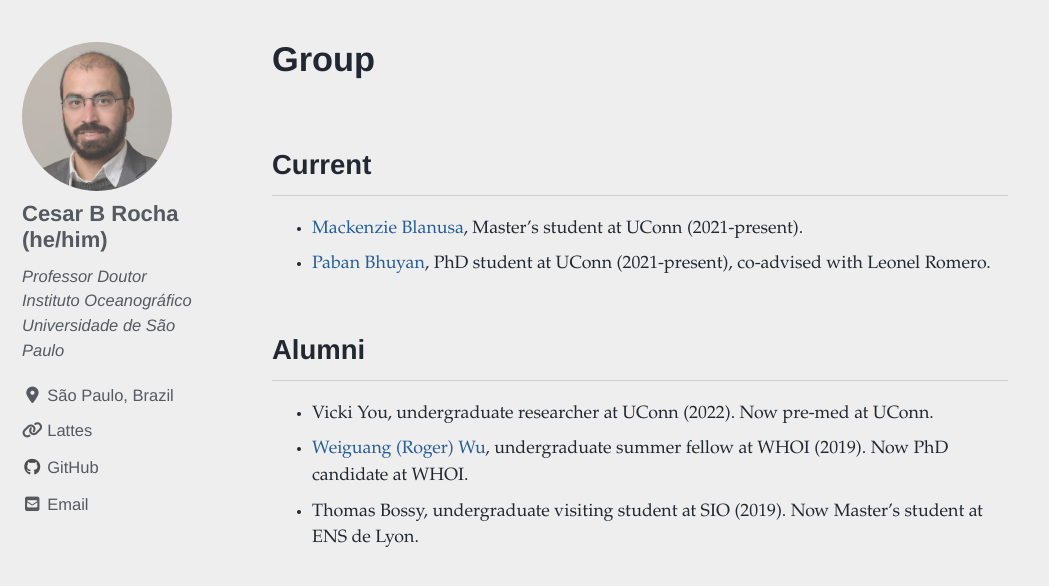
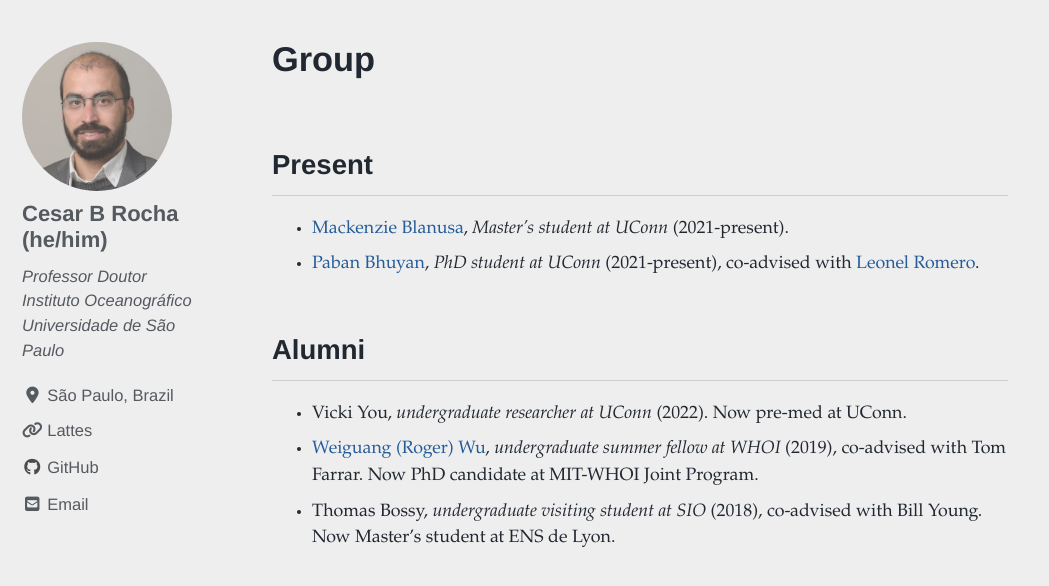
Before and after one commit to cesar-rocha/cesar-rocha.github.io, a Jekyll site: the page built from _pages/group.md, in a window 1280 px wide and 900 px high, scrolled down 972 px, cut to the strip 111-697 px from the top of the window. Shown: the whole strip, without its empty margins (0-1049 px from the left). Built offline with Jekyll 4.4.1, drawn with Linux system fonts in a browser that asks for light colours; cached includes are drawn as plain includes; nearby versions of some CDN libraries.

Commit message:
change link

```diff
--- a/_config.yml
+++ b/_config.yml
@@ -21,7 +21,7 @@ title_separator          : "|"
 subtitle                 : "Ocean and climate physics at USP" # site tagline that appears below site title in masthead
 name                     : "Cesar B Rocha"
 description              : "Physical Oceanography, Geophysical Fluid Dynamics, Climate Variability."
-url                      : "https://dhruvbalwada.github.io" # the base hostname & protocol for your site e.g. "https://mmistakes.github.io"
+url                      : "https://cesar-rocha.github.io" # the base hostname & protocol for your site e.g. "https://mmistakes.github.io"
 baseurl                  : # the subpath of your site, e.g. "/blog"
 repository               : "cesar-rocha/cesar-rocha.github.id"  # GitHub username/repo-name e.g. "mmistakes/minimal-mistakes"
 teaser                   : # path of fallback teaser image, e.g. "/assets/images/500x300.png"
--- a/_pages/group.md
+++ b/_pages/group.md
@@ -7,14 +7,14 @@ header:
 ---
 
 
-## Current
+## Present
 
-- [Mackenzie Blanusa](https://twitter.com/MackinMocean), Master's student at UConn (2021-present).
-- [Paban Bhuyan](https://in.linkedin.com/in/paban-bhuyan-71610768), PhD student at UConn (2021-present), co-advised with Leonel Romero.
+- [Mackenzie Blanusa](https://twitter.com/MackinMocean), *Master's student at UConn* (2021-present).
+- [Paban Bhuyan](https://in.linkedin.com/in/paban-bhuyan-71610768), *PhD student at UConn* (2021-present), co-advised with [Leonel Romero](https://leonelromero.com).
 
 
 ## Alumni
 
-- Vicki You, undergraduate researcher at UConn (2022). Now pre-med at UConn.
-- [Weiguang (Roger) Wu](https://scholar.google.com/citations?user=ueZLmgwAAAAJ&hl=en), undergraduate summer fellow at WHOI (2019). Now PhD candidate at WHOI.
-- Thomas Bossy, undergraduate visiting student at SIO (2019). Now Master's student  at ENS de Lyon.
+- Vicki You, *undergraduate researcher at UConn* (2022). Now pre-med at UConn.
+- [Weiguang (Roger) Wu](https://scholar.google.com/citations?user=ueZLmgwAAAAJ&hl=en), *undergraduate summer fellow at WHOI* (2019), co-advised with Tom Farrar. Now PhD candidate at MIT-WHOI Joint Program.
+- Thomas Bossy, *undergraduate visiting student at SIO* (2018), co-advised with Bill Young. Now Master's student  at ENS de Lyon.
```
Also changed, not shown: temp.md (deleted, +0 -7 lines).
